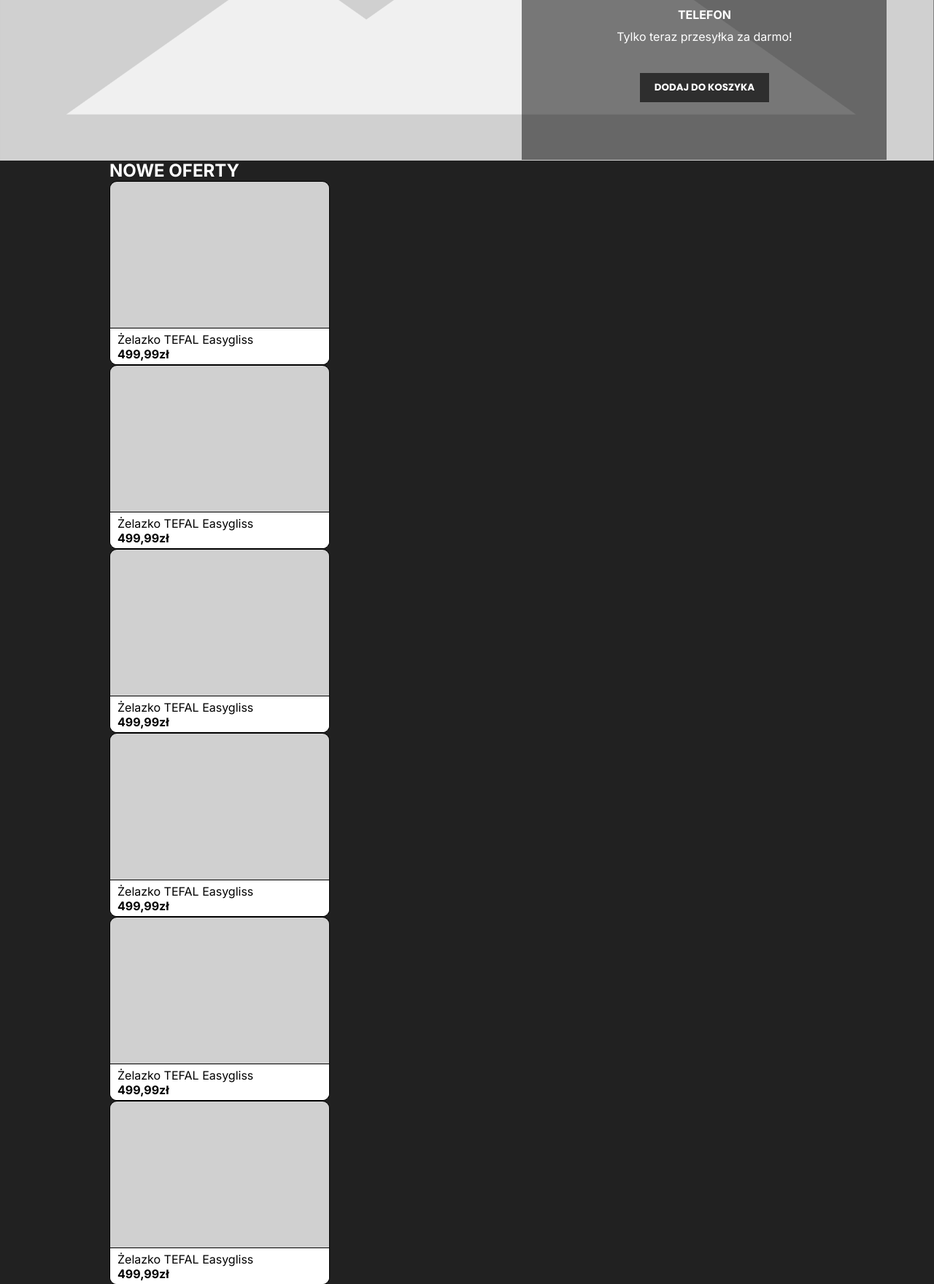
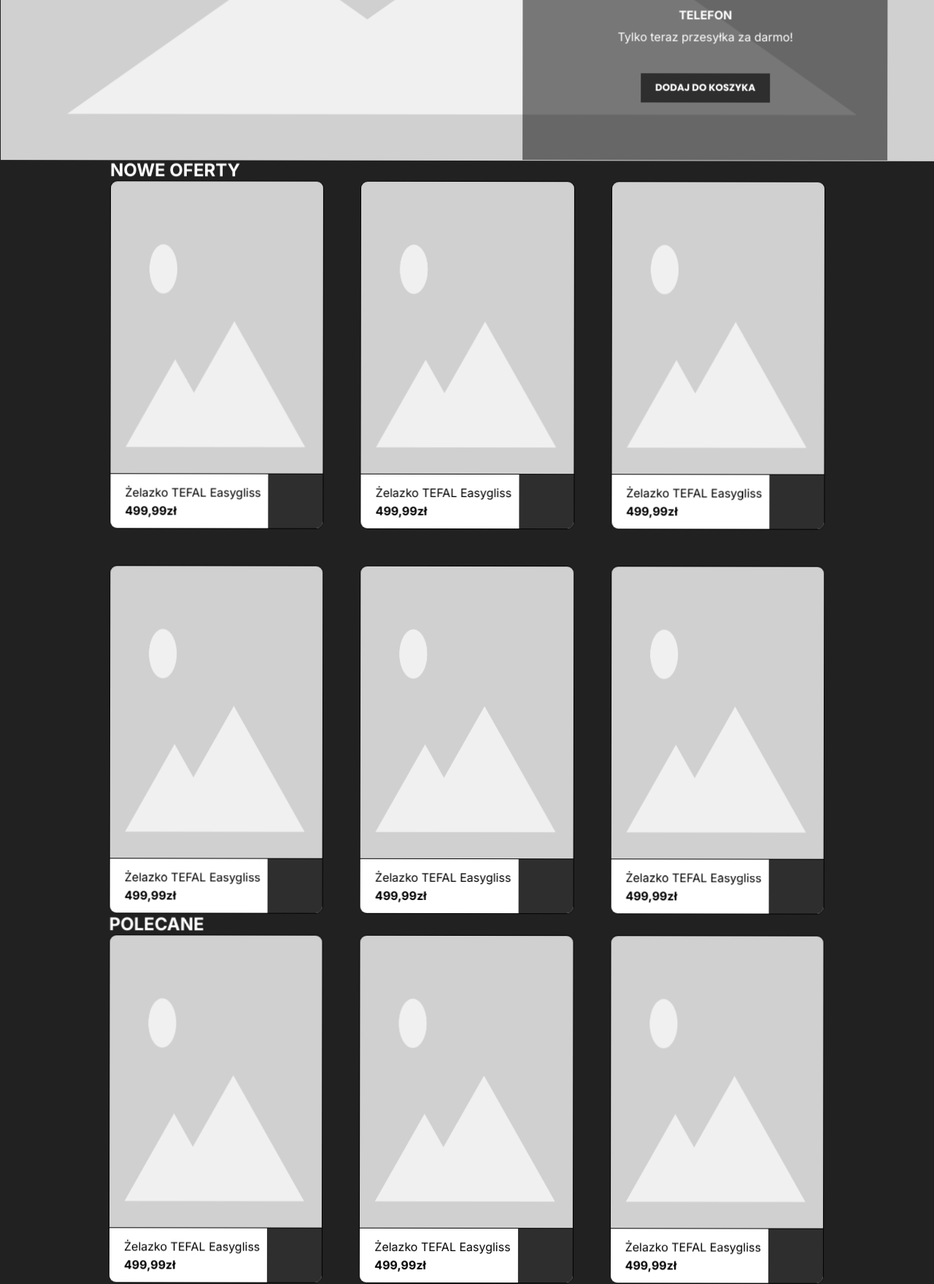
Before and after one commit to T4IK0N/sklep, a PHP site: page / in a window 1280 px wide. Shown: the part 580-2339 px from the top of the page at 73% size. Run offline with PHP 8.4, Linux system fonts and the light colour scheme; some web fonts are replaced.

Commit message:
added product & product list styling

```diff
--- a/style/common.css
+++ b/style/common.css
@@ -301,10 +301,15 @@ footer {
 
 /* OTHER */
 
+.product-list {
+    display: grid;
+    grid-template-columns: repeat(3, 1fr);
+    gap: 50px;
+}
+
 .product {
-    width: 300px;
     display: grid;
-    grid-template-rows: 200px 50px;
+    grid-template-rows: 400px 75px;
     border: 1px solid black;
     border-radius: 10px;
     overflow: hidden;
@@ -312,7 +317,7 @@ footer {
 
 .product-bottom-half {
     display: grid;
-    grid-template-columns: 1fr 50px;
+    grid-template-columns: 1fr 75px;
     background: white;
     color: black;
     border-top: 1px solid black;
@@ -324,7 +329,8 @@ footer {
     justify-content: center;
     align-items: flex-start;
     box-sizing: border-box;
-    padding-left: 10px;
+    padding-left: 20px;
+    gap: 5px;
 }
 
 .product-cart-btn {
@@ -333,7 +339,10 @@ footer {
     border-radius: 0;
 }
 
-.product-
+.product-img {
+    width: 100%;
+    height: 100%;
+}
 
 html {
     animation: html 3600s linear infinite;
```
